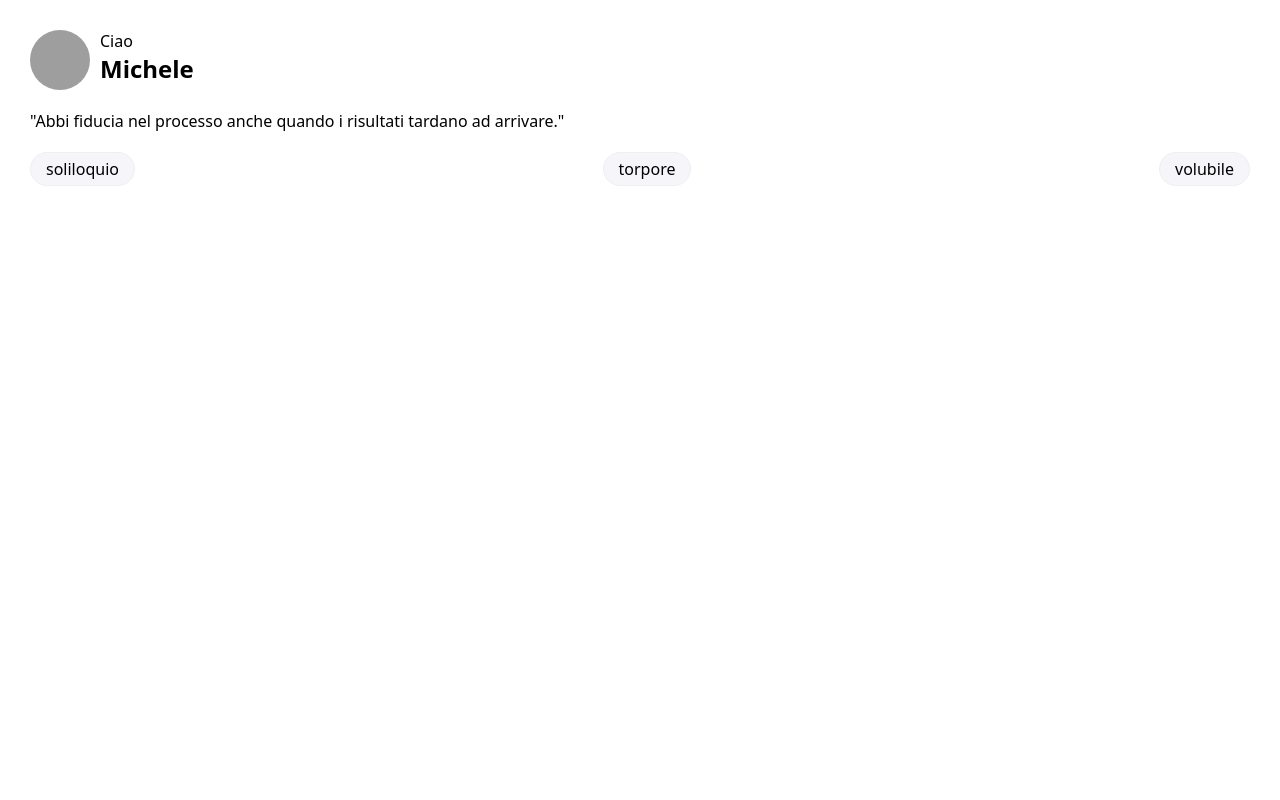
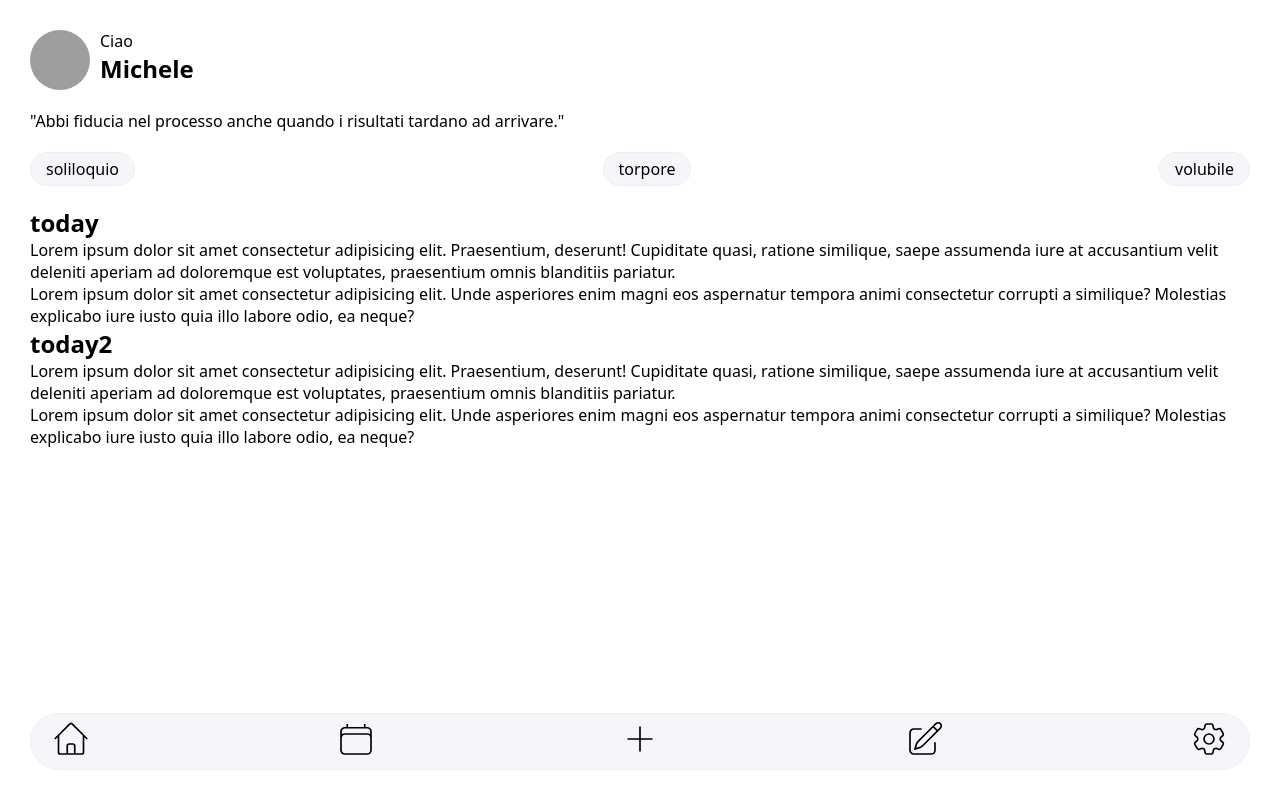
Before and after one commit to GxMich/mytodolist, a plain HTML site: page index.html in a window 1280 px wide. Drawn offline with Linux system fonts and the light colour scheme; grey boxes are pictures that could not be loaded.

Commit message:
gestione main in modo dinamico piu navbar

```diff
--- a/index.html
+++ b/index.html
@@ -9,6 +9,8 @@
 </head>
 <body>
     <script src="./resorces/js/header.js"></script>
+    <script src="./resorces/js/main.js"></script>
+    <script src="./resorces/js/index.js"></script>
     <header>
         <div id="intro">
             <div id="intro-info">
@@ -75,5 +77,36 @@
             </div>
         </div>
     </header>
+    <div id="navbar">
+        <div id="today" class="navbar-icon">
+            <svg class="icon" xmlns="http://www.w3.org/2000/svg" fill="none" viewBox="0 0 24 24" strokeWidth={1.5} stroke="currentColor" className="size-6">
+                <path strokeLinecap="round" strokeLinejoin="round" d="m2.25 12 8.954-8.955c.44-.439 1.152-.439 1.591 0L21.75 12M4.5 9.75v10.125c0 .621.504 1.125 1.125 1.125H9.75v-4.875c0-.621.504-1.125 1.125-1.125h2.25c.621 0 1.125.504 1.125 1.125V21h4.125c.621 0 1.125-.504 1.125-1.125V9.75M8.25 21h8.25" />
+            </svg>
+        </div>
+        <div id="calendar" class="navbar-icon">
+            <svg class="icon" xmlns="http://www.w3.org/2000/svg" fill="none" viewBox="0 0 24 24" strokeWidth={1.5} stroke="currentColor" className="size-6">
+                <path strokeLinecap="round" strokeLinejoin="round" d="M6.75 3v2.25M17.25 3v2.25M3 18.75V7.5a2.25 2.25 0 0 1 2.25-2.25h13.5A2.25 2.25 0 0 1 21 7.5v11.25m-18 0A2.25 2.25 0 0 0 5.25 21h13.5A2.25 2.25 0 0 0 21 18.75m-18 0v-7.5A2.25 2.25 0 0 1 5.25 9h13.5A2.25 2.25 0 0 1 21 11.25v7.5" />
+            </svg>
+        </div>
+        <div id="addTask">
+            <svg class="icon" xmlns="http://www.w3.org/2000/svg" fill="none" viewBox="0 0 24 24" strokeWidth={1.5} stroke="currentColor" className="size-6">
+                <path strokeLinecap="round" strokeLinejoin="round" d="M12 4.5v15m7.5-7.5h-15" />
+            </svg>
+        </div>
+        <div id="today" class="navbar-icon">
+            <svg class="icon" xmlns="http://www.w3.org/2000/svg" fill="none" viewBox="0 0 24 24" strokeWidth={1.5} stroke="currentColor" className="size-6">
+                <path strokeLinecap="round" strokeLinejoin="round" d="m16.862 4.487 1.687-1.688a1.875 1.875 0 1 1 2.652 2.652L10.582 16.07a4.5 4.5 0 0 1-1.897 1.13L6 18l.8-2.685a4.5 4.5 0 0 1 1.13-1.897l8.932-8.931Zm0 0L19.5 7.125M18 14v4.75A2.25 2.25 0 0 1 15.75 21H5.25A2.25 2.25 0 0 1 3 18.75V8.25A2.25 2.25 0 0 1 5.25 6H10" />
+            </svg>
+        </div>
+        <div id="calendar" class="navbar-icon">
+            <svg class="icon" xmlns="http://www.w3.org/2000/svg" fill="none" viewBox="0 0 24 24" strokeWidth={1.5} stroke="currentColor" className="size-6">
+                <path strokeLinecap="round" strokeLinejoin="round" d="M9.594 3.94c.09-.542.56-.94 1.11-.94h2.593c.55 0 1.02.398 1.11.94l.213 1.281c.063.374.313.686.645.87.074.04.147.083.22.127.325.196.72.257 1.075.124l1.217-.456a1.125 1.125 0 0 1 1.37.49l1.296 2.247a1.125 1.125 0 0 1-.26 1.431l-1.003.827c-.293.241-.438.613-.43.992a7.723 7.723 0 0 1 0 .255c-.008.378.137.75.43.991l1.004.827c.424.35.534.955.26 1.43l-1.298 2.247a1.125 1.125 0 0 1-1.369.491l-1.217-.456c-.355-.133-.75-.072-1.076.124a6.47 6.47 0 0 1-.22.128c-.331.183-.581.495-.644.869l-.213 1.281c-.09.543-.56.94-1.11.94h-2.594c-.55 0-1.019-.398-1.11-.94l-.213-1.281c-.062-.374-.312-.686-.644-.87a6.52 6.52 0 0 1-.22-.127c-.325-.196-.72-.257-1.076-.124l-1.217.456a1.125 1.125 0 0 1-1.369-.49l-1.297-2.247a1.125 1.125 0 0 1 .26-1.431l1.004-.827c.292-.24.437-.613.43-.991a6.932 6.932 0 0 1 0-.255c.007-.38-.138-.751-.43-.992l-1.004-.827a1.125 1.125 0 0 1-.26-1.43l1.297-2.247a1.125 1.125 0 0 1 1.37-.491l1.216.456c.356.133.751.072 1.076-.124.072-.044.146-.086.22-.128.332-.183.582-.495.644-.869l.214-1.28Z" />
+                <path strokeLinecap="round" strokeLinejoin="round" d="M15 12a3 3 0 1 1-6 0 3 3 0 0 1 6 0Z" />
+            </svg>
+        </div>
+    </div>
+    <main>
+
+    </main>
 </body>
 </html>
--- a/resorces/css/header.css
+++ b/resorces/css/header.css
@@ -54,7 +54,7 @@
     padding: 30px;
 }
 .keyword-title{
-    margin-bottom: 20px;
+    margin-bottom: 10px;
 }
 .keyword-info{
     text-align: justify;
--- a/resorces/css/index.css
+++ b/resorces/css/index.css
@@ -12,3 +12,22 @@ body{
 .hide{
     display: none;
 }
+
+#navbar{
+  display: flex;
+  flex-direction: row;
+  background-color: #F6F5FA;
+  border: 1px solid #EFEEF2;
+  border-radius: 50px;
+  justify-content: space-between;
+  padding: 5px 20px;
+  position: fixed;
+  bottom: 30px;
+  left: 30px;
+  right: 30px;
+}
+.icon{
+  width: 40px;
+}
+#addTask svg{
+}
--- a/resorces/js/index.js
+++ b/resorces/js/index.js
@@ -0,0 +1,11 @@
+getMainSelection();
+document.addEventListener('DOMContentLoaded', (event) => {
+    const iconsNavBar = document.querySelectorAll('.navbar-icon');
+    iconsNavBar.forEach(icon =>{
+        icon.addEventListener('click', function(){
+            const id = this.id;
+            setMainSelection(id);
+            getMainSelection();
+        });
+    });
+});
--- /dev/null
+++ b/resorces/js/main.js
@@ -0,0 +1,11 @@
+function getMainSelection(){
+    let mainSelection = localStorage.getItem("mainSelection");
+    if(!mainSelection){
+        localStorage.setItem("mainSelection","today.html");
+    }
+    mainSelection = localStorage.getItem("mainSelection");
+    fetch(mainSelection).then(response => response.text()).then(date => {document.querySelector('main').innerHTML = date});
+}
+function setMainSelection(nameFile){
+    localStorage.setItem("mainSelection",nameFile+".html");
+}
--- /dev/null
+++ b/today.html
@@ -0,0 +1,16 @@
+<div id="container-task" class="container">
+    <div>
+        <h2>today</h2>
+        <div>
+            <p>Lorem ipsum dolor sit amet consectetur adipisicing elit. Praesentium, deserunt! Cupiditate quasi, ratione similique, saepe assumenda iure at accusantium velit deleniti aperiam ad doloremque est voluptates, praesentium omnis blanditiis pariatur.</p>
+            <p>Lorem ipsum dolor sit amet consectetur adipisicing elit. Unde asperiores enim magni eos aspernatur tempora animi consectetur corrupti a similique? Molestias explicabo iure iusto quia illo labore odio, ea neque?</p>
+        </div>
+    </div>
+    <div>
+        <h2>today2</h2>
+        <div>
+            <p>Lorem ipsum dolor sit amet consectetur adipisicing elit. Praesentium, deserunt! Cupiditate quasi, ratione similique, saepe assumenda iure at accusantium velit deleniti aperiam ad doloremque est voluptates, praesentium omnis blanditiis pariatur.</p>
+            <p>Lorem ipsum dolor sit amet consectetur adipisicing elit. Unde asperiores enim magni eos aspernatur tempora animi consectetur corrupti a similique? Molestias explicabo iure iusto quia illo labore odio, ea neque?</p>
+        </div>
+    </div>
+</div>
```
Also changed, not shown: calendar.html (added, +7 -0 lines), main.html (deleted).
